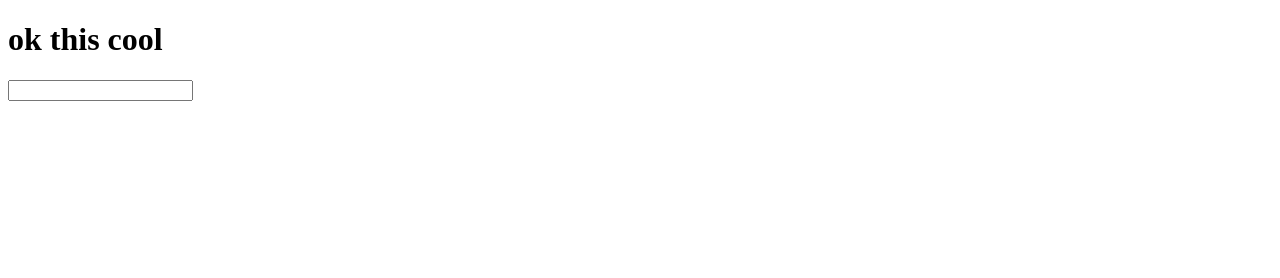
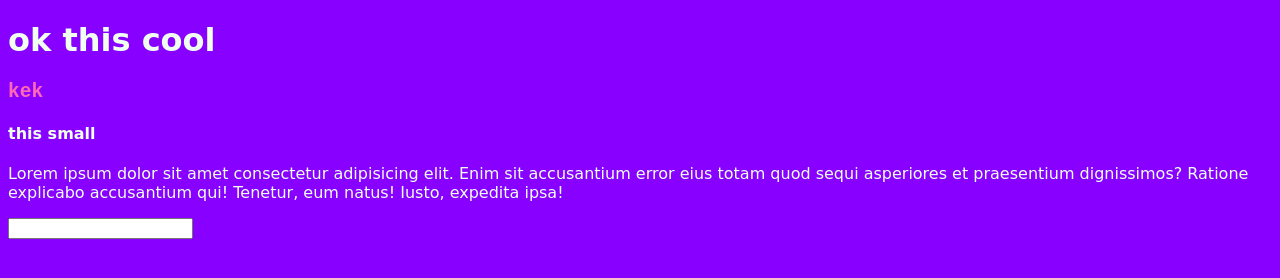
Before and after one commit to SlimeHime/My-First-Time, a plain HTML site: page index.html in a window 1280 px wide. Drawn offline with Linux system fonts and the light colour scheme.

Commit message:
javascript add

```diff
--- a/index.html
+++ b/index.html
@@ -4,10 +4,15 @@
     <meta charset="UTF-8">
     <meta name="viewport" content="width=device-width, initial-scale=1.0">
     <meta http-equiv="X-UA-Compatible" content="ie=edge">
+    <link rel="stylesheet" href="style.css">
     <title>penis</title>
 </head>
 <body>
     <h1>ok this cool</h1>
-    <input>
+    <h2 class="secondHeading" id="output">kek</h2>
+    <h4>this small</h4>
+    <p>Lorem ipsum dolor sit amet consectetur adipisicing elit. Enim sit accusantium error eius totam quod sequi asperiores et praesentium dignissimos? Ratione explicabo accusantium qui! Tenetur, eum natus! Iusto, expedita ipsa!</p>
+    <input id="input" oninput="updateOutput()">
+    <script src="main.js"></script>
 </body>
 </html>
--- /dev/null
+++ b/main.js
@@ -0,0 +1,9 @@
+var outputField=document.getElementById("output")
+
+var inputField=document.getElementById("input")
+console.log(inputField.value)
+
+function updateOutput(){
+    console.log("oh fuck i can't believe you've done this")
+    outputField.innerHTML=inputField.value
+}
--- /dev/null
+++ b/style.css
@@ -0,0 +1,9 @@
+body {
+    background-color:#80F;
+    color: honeydew;
+    font-family: cursive;
+}
+.secondHeading{
+    color: hotpink;
+    font-family: monospace;
+}
```
